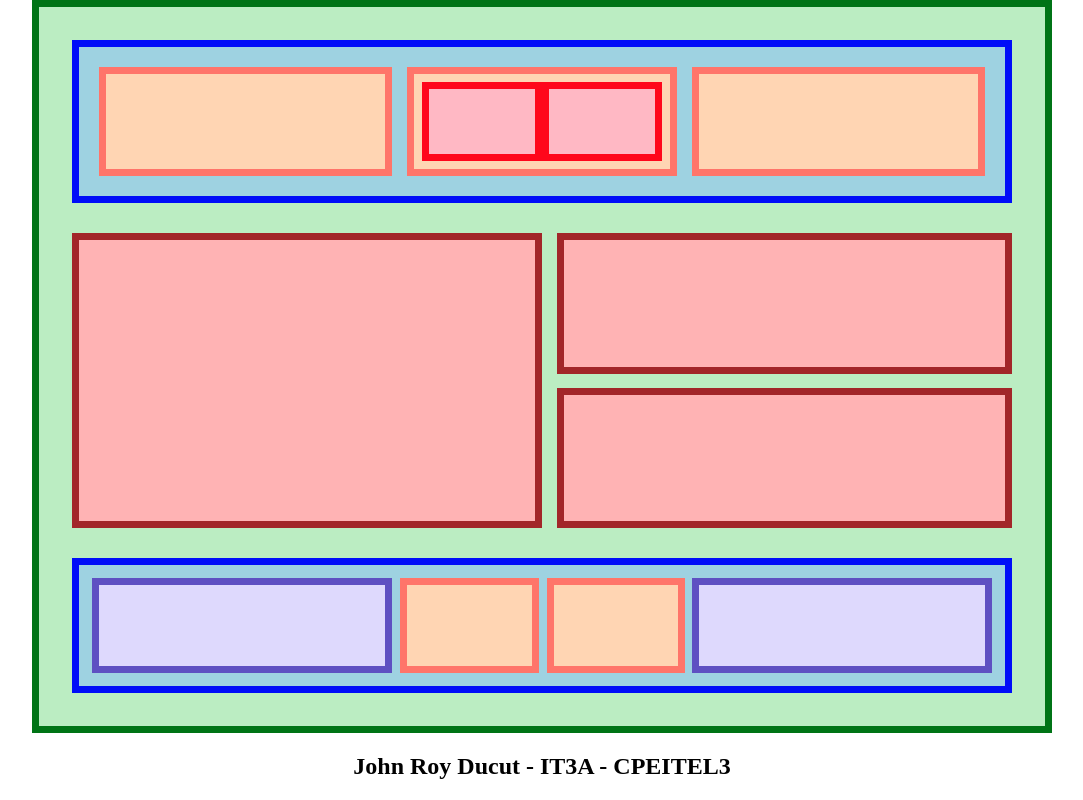
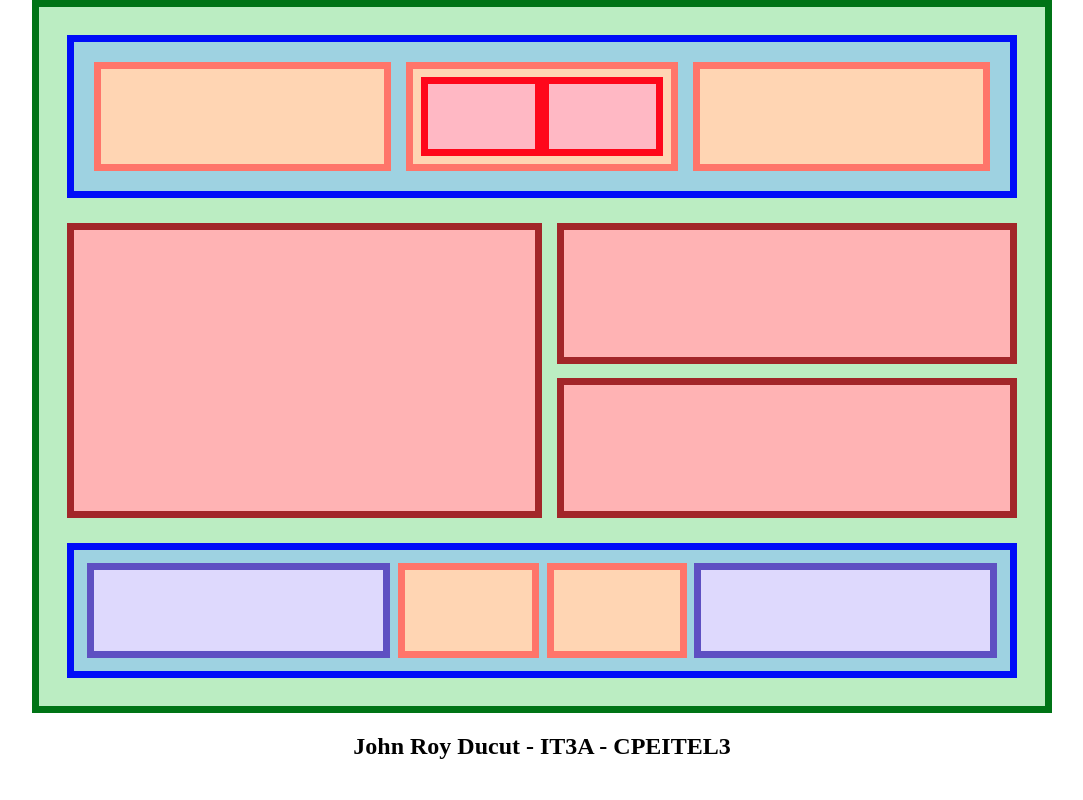
Before and after one commit to armandoxd03/LAYOUT-TECHNIQUES, a plain HTML site: page index.html in a window 1280 px wide. Shown: the whole page, without its empty margins (98-1181 px from the left). Drawn offline with Linux system fonts and the light colour scheme.

Commit message:
Update index.css

```diff
--- a/index.css
+++ b/index.css
@@ -20,7 +20,7 @@ body{
 .container-top{
     background-color: #9ed2e1;
     padding: 20px;
-    margin: 20px;
+    margin: 15px;
     border: 7px solid #000df8;
     height: 163px;
     display: flex;
@@ -29,14 +29,14 @@ body{
 .container-mid{
     padding: 10px;
     display: flex;
-    margin: 10px;
+    margin: 5px;
     height: 315px;
 }
 
 .container-bot{
     background-color: #9ed2e1;
     padding: 13px;
-    margin: 20px;
+    margin: 15px;
     height: 135px;
     border: 7px solid #000df8;
     display: flex;
```
